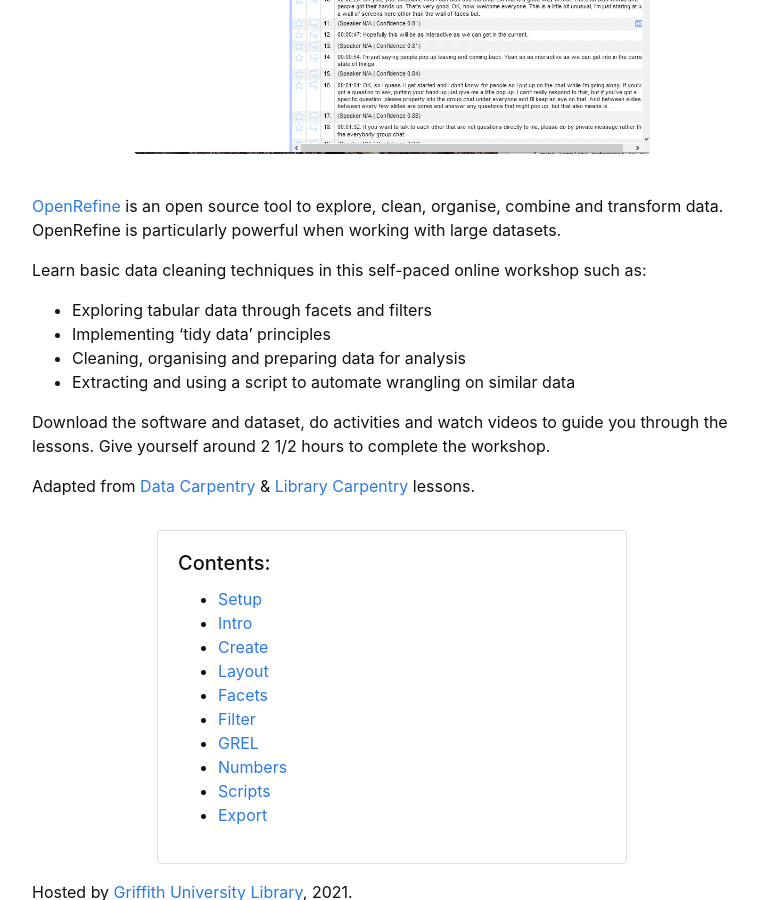
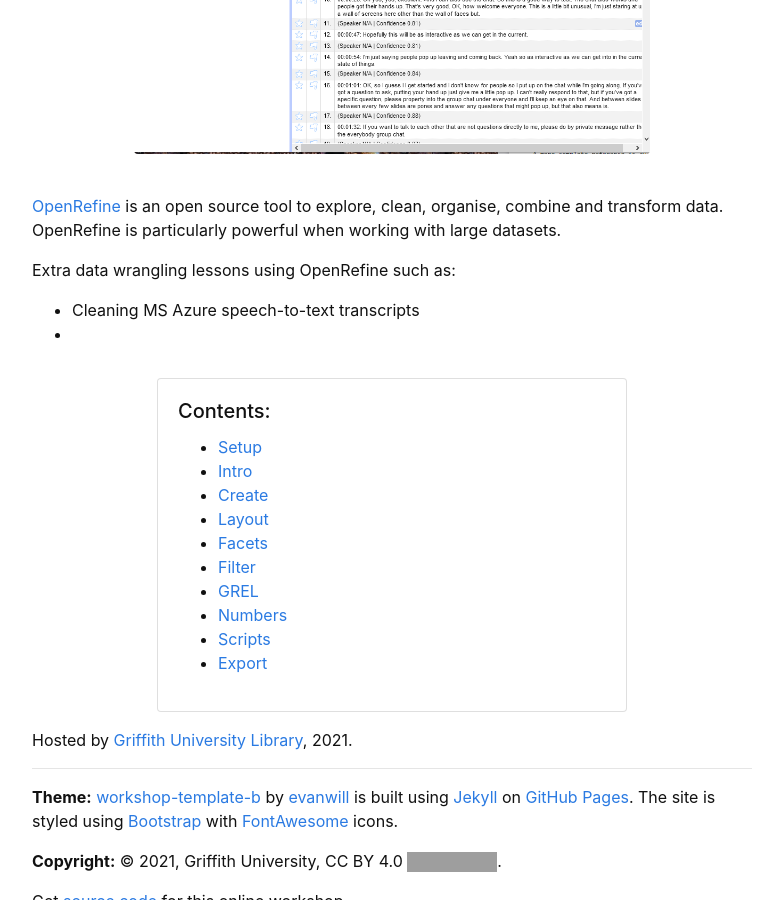
Before and after one commit to GriffithUniLibrary/OpenRefineExtras, a Jekyll site: the page built from index.md, in a window 1280 px wide and 900 px high, scrolled down 343 px. Shown: the whole window, without its empty margins (248-1031 px from the left). Built offline with Jekyll 4.4.1, drawn with Linux system fonts in a browser that asks for light colours; grey boxes are pictures that could not be loaded.

Commit message:
Update index.md

```diff
--- a/index.md
+++ b/index.md
@@ -5,20 +5,14 @@ layout: default
 
 ## Data Wrangling Extras with OpenRefine
 
-{% include figure.html img="2021OpenRefineScreenShot.jpg" alt="intro image here" caption="" width="75%" %}
+{% include figure.html img="2021OpenRefineScreenShot.png" alt="intro image here" caption="" width="75%" %}
 
 [OpenRefine](https://openrefine.org/)  is an open source tool to explore, clean, organise, combine and transform data. OpenRefine is particularly powerful when working with large datasets.
 
-Learn basic data cleaning techniques in this self-paced online workshop such as:
+Extra data wrangling lessons using OpenRefine such as:
 
-- Exploring tabular data through facets and filters
-- Implementing ‘tidy data' principles
-- Cleaning, organising and preparing data for analysis
-- Extracting and using a script to automate wrangling on similar data
-
-Download the software and dataset, do activities and watch videos to guide you through the lessons. Give yourself around 2 1/2 hours to complete the workshop.
-
-Adapted from [Data Carpentry](https://datacarpentry.org/lessons/#social-science-curriculum/) & [Library Carpentry](https://librarycarpentry.org/lessons/) lessons.
+- Cleaning MS Azure speech-to-text transcripts
+-
 
 {% include toc.html %}
 
```
